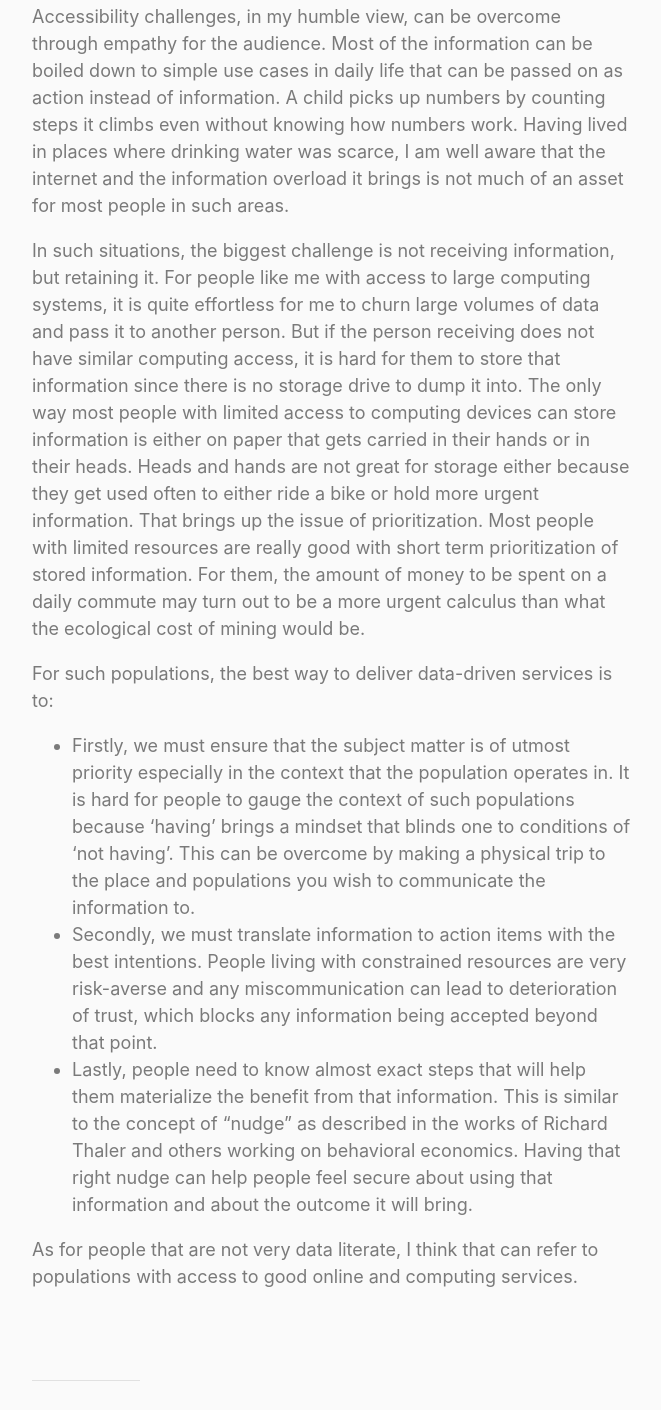
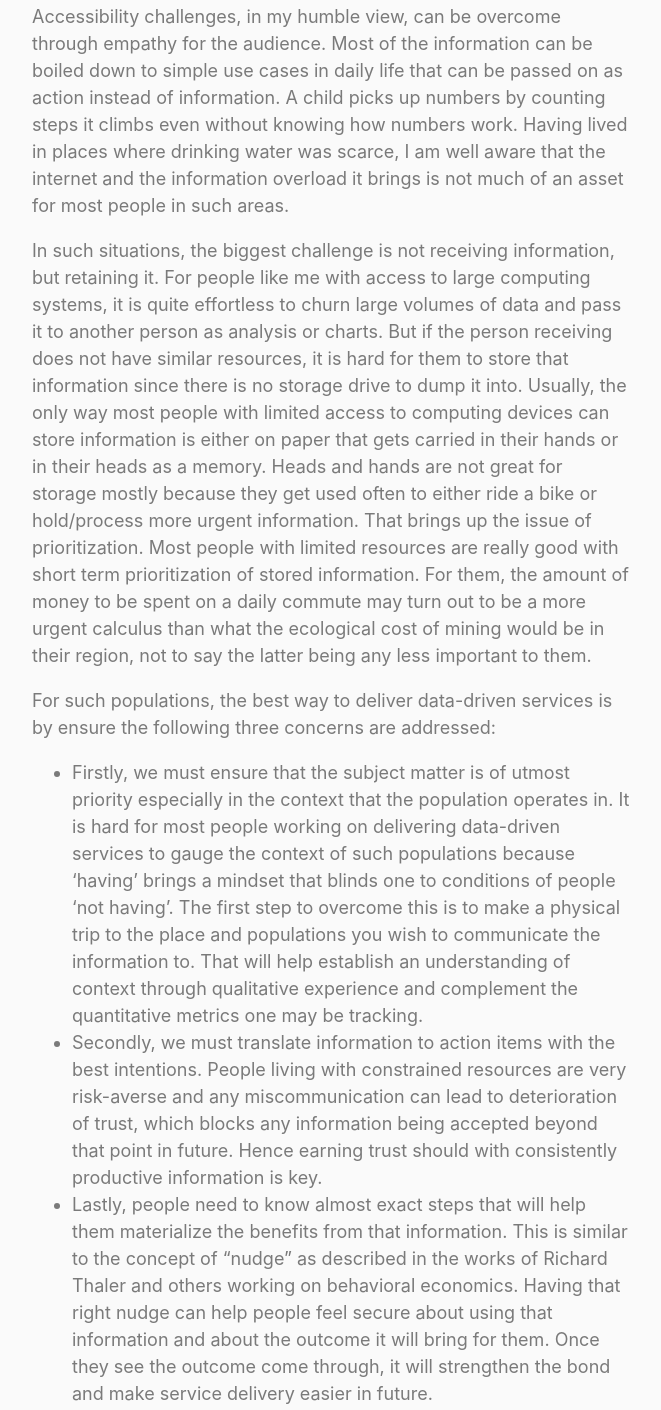
Before and after one commit to akshay-malik/IFC-Mongolia-DataStory, a plain HTML site: page index.html in a window 1280 px wide. Shown: the part 1981-3391 px from the top of the page, without its empty margins (22-683 px from the left). Drawn offline with Linux system fonts and the light colour scheme.

Commit message:
Update index.html

```diff
--- a/index.html
+++ b/index.html
@@ -59,18 +59,24 @@
         Having lived in places where drinking water was scarce, I am well aware that the internet and the information overload it brings is not much of an asset for most people in such areas.
         </p>
     <p>
-    In such situations, the biggest challenge is not receiving information, but retaining it. For people like me with access to large computing systems, it is quite effortless for me to churn large volumes of data and pass it to another person. But if the person receiving does not have similar computing access, it is hard for them to store that information since there is no storage drive to dump it into. The only way most people with limited access to computing devices can store information is either on paper that gets carried in their hands or in their heads. Heads and hands are not great for storage either because they get used often to either ride a bike or hold more urgent information. That brings up the issue of prioritization. Most people with limited resources are really good with short term prioritization of stored information. For them, the amount of money to be spent on a daily commute may turn out to be a more urgent calculus than what the ecological cost of mining would be.
-        </p>
+    In such situations, the biggest challenge is not receiving information, but retaining it. For people like me with access to large computing systems, it is quite effortless to churn large volumes of data and pass it to another person as analysis or charts. But if the person receiving does not have similar resources, it is hard for them to store that information since there is no storage drive to dump it into.
+      Usually, the only way most people with limited access to computing devices can store information is either on paper that gets carried in their hands or in their heads as a memory.
+      Heads and hands are not great for storage mostly because they get used often to either ride a bike or hold/process more urgent information.
+      That brings up the issue of prioritization. Most people with limited resources are really good with short term prioritization of stored information.
+      For them, the amount of money to be spent on a daily commute may turn out to be a more urgent calculus than what the ecological cost of mining would be in their region, not to say the latter being any less important to them.
+      </p>
     <p>
-    For such populations, the best way to deliver data-driven services is to:
+    For such populations, the best way to deliver data-driven services is by ensure the following three concerns are addressed:
     <ul>
-        <li>Firstly, we must ensure that the subject matter is of utmost priority especially in the context that the population operates in. It is hard for people to gauge the context of such populations because ‘having’ brings a mindset that blinds one to conditions of ‘not having’.
-            This can be overcome by making a physical trip to the place and populations you wish to communicate the information to.  </li>
+        <li>Firstly, we must ensure that the subject matter is of utmost priority especially in the context that the population operates in.
+            It is hard for most people working on delivering data-driven services to gauge the context of such populations because ‘having’ brings a mindset that blinds one to conditions of people ‘not having’.
+            The first step to overcome this is to make a physical trip to the place and populations you wish to communicate the information to. That will help establish an understanding of context through qualitative experience and complement the quantitative metrics one may be tracking.</li>
         <li>Secondly, we must translate information to action items with the best intentions.
-            People living with constrained resources are very risk-averse and any miscommunication can lead to deterioration of trust, which blocks any information being accepted beyond that point. </li>
-        <li>Lastly, people need to know almost exact steps that will help them materialize the benefit from that information.
+            People living with constrained resources are very risk-averse and any miscommunication can lead to deterioration of trust,
+          which blocks any information being accepted beyond that point in future. Hence earning trust should with consistently productive information is key.</li>
+        <li>Lastly, people need to know almost exact steps that will help them materialize the benefits from that information.
             This is similar to the concept of “nudge” as described in the works of Richard Thaler and others working on behavioral economics.
-            Having that right nudge can help people feel secure about using that information and about the outcome it will bring.</li>
+            Having that right nudge can help people feel secure about using that information and about the outcome it will bring for them. Once they see the outcome come through, it will strengthen the bond and make service delivery easier in future.</li>
 
     </ul>
 
```
